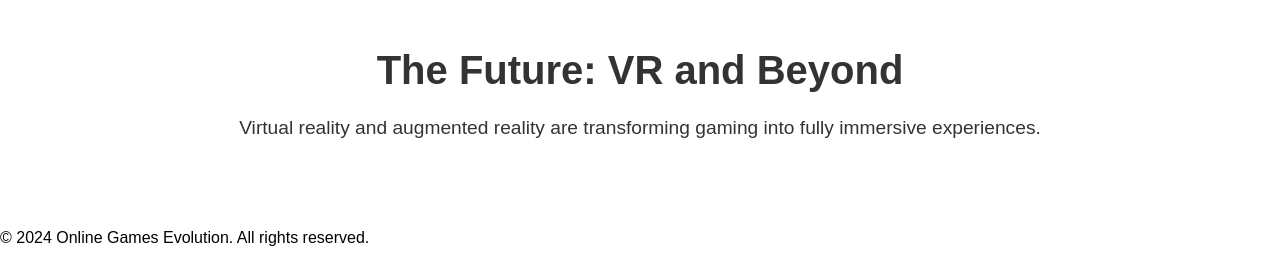
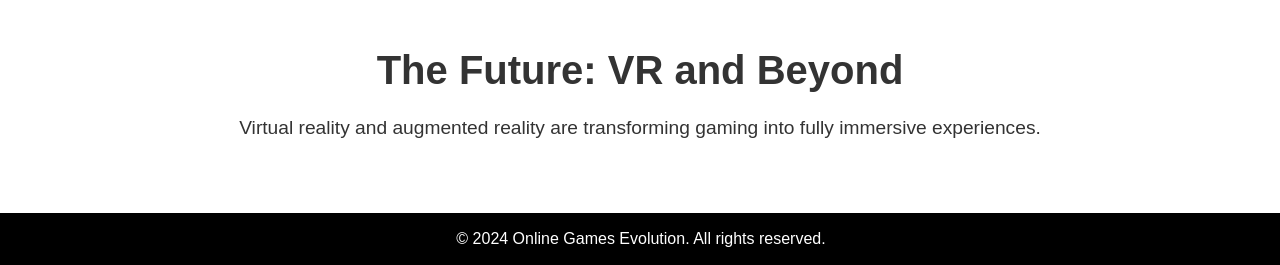
Before and after one commit to kidscantell/Online-Games-Evolution, a plain HTML site: page index.html in a window 1280 px wide. Shown: the part 4862-5127 px from the top of the page. Drawn offline with Linux system fonts and the light colour scheme.

Commit message:
styles.css

```diff
--- a/styles.css
+++ b/styles.css
@@ -53,3 +53,14 @@ body, html {
     font-size: 1.2em;
     line-height: 1.6;
 }
+
+/* Footer Styles */
+footer {
+    background-color: #000000;
+    color: white;
+    text-align: center;
+    padding: 1px;
+    position: relative;
+    bottom: 0;
+    width: 100%;
+}
```
